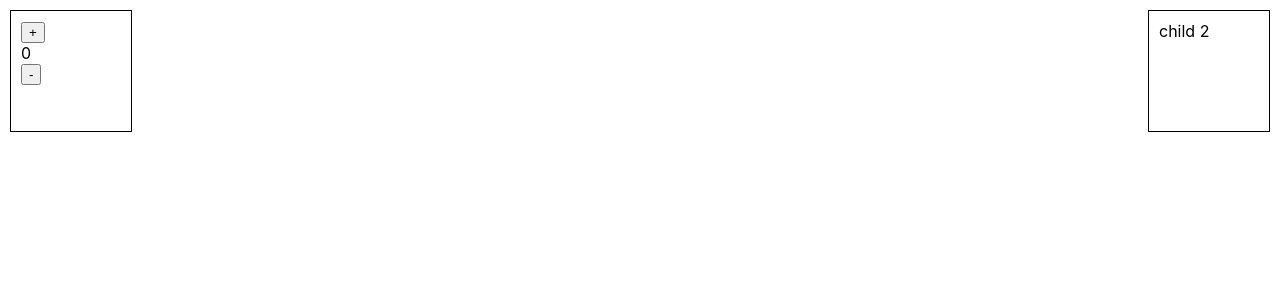
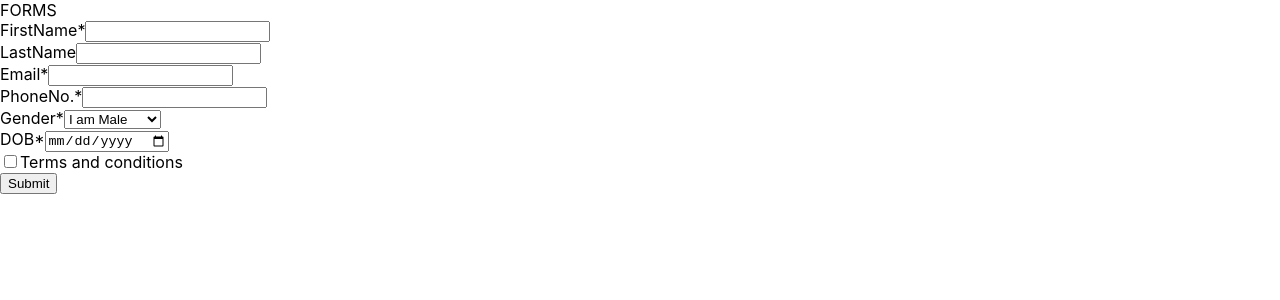
Before and after one commit to thakurutkarsh22/react-oct-fsd, a React (Create React App) app: page / in a window 1280 px wide. Shown: the top 300 px of the page. Built offline with nearby package versions, Linux system fonts and the light colour scheme.

Commit message:
forms basics

```diff
--- a/src/App.js
+++ b/src/App.js
@@ -9,6 +9,7 @@ import Hello from "./ClassComponentIntro/IncDecClassComponent"
 import MultipleState from "./MultipleState/MultipleState"
 import ParentCommunicatioin from "./Communication/ChildToParent/Parent"
 import Parent from "./Communication/ChildTOChild/parent"
+import Forms from "./Forms/Froms"
 
 
 
@@ -121,7 +122,13 @@ function App() {
 
             {/* child to child Communication  */}
 
-            <Parent />
+            {/* <Parent /> */}
+
+
+
+            {/* FORMS */}
+
+            <Forms />
 
 
         </>
--- a/src/Communication/ChildTOChild/parent.js
+++ b/src/Communication/ChildTOChild/parent.js
@@ -18,7 +18,7 @@ function Parent() {
         <>
             <div className={styles.parentContainer}>
                 <Child1 child1CommunicationHandler={child1CommunicationHandler} />
-
+                    I am parent
                 <Child2 isIncOrDec={info}/>
             </div>
 
--- /dev/null
+++ b/src/Forms/Froms.js
@@ -0,0 +1,113 @@
+import { useState } from "react"
+
+
+function Forms() {
+
+    const defaultValOfForm = {
+        firstName: "",
+        lastName: "",
+        email: "",
+        phone:"",
+        gender: "",
+        dob: "",
+        tnc: false
+    }
+
+    const [formState, setFormState] = useState(defaultValOfForm ) // saving the latest values in Obj -> send this Data to Server.
+
+
+    // formState.email = "12" // mutation // this will create SIde effects
+
+    console.log(formState, "formState log")
+
+    const onFormSubmition = () => {
+        // Send this formState to your Server.....
+
+
+        // fetch("server" ,formState) // post // sideeffect -> useEffect
+    }
+
+    const changehandler = (event, key) => {
+        const value = event.target.value
+        console.log(value, key, "key value pair")
+
+        console.log("form state debug", formState)
+        setFormState((oldFormValue) => {
+            return {
+                ...oldFormValue,
+                [key]: value,
+            }
+        })
+
+        // setFormVal()
+    }
+
+
+    function ValidateTheForm(value, key) {
+
+    }
+
+
+
+    return (
+        <>
+        FORMS
+            <form onSubmit={onFormSubmition}>
+                <label>FirstName*</label>
+                <input onChange={(event) => {changehandler(event, "firstName")}} type="text"></input>
+                <br />
+
+                <label>LastName</label>
+                <input onChange={(event) => {changehandler(event, "lastName")}} type="text"></input>
+
+                <br />
+
+
+                <label>Email*</label>
+                <input onChange={(event) => {changehandler(event, "email")}} type="text"></input>
+
+                <br />
+
+
+                <label>PhoneNo.*</label>
+                <input onChange={(event) => {changehandler(event, "phone")}} type="number"></input>
+
+                <br />
+
+                <label>Gender*</label>
+                <select onChange={(event) => {changehandler(event, "gender")}}>
+                    <option value={1}>I am Male</option>
+                    <option value={2}>I am Female</option>
+                </select>
+
+                <br />
+
+                <label>DOB*</label>
+                <input onChange={(event) => {changehandler(event, "dob")}} type="date" />
+
+                <br />
+
+
+                <input onChange={(event) => {changehandler(event, "tnc")}}  checked={formState.tnc} type="checkbox" />
+
+                <label>Terms and conditions</label>
+                <br />
+
+                <input type="submit" />
+            </form>
+
+        </>
+    )
+
+}
+
+export default Forms;
+
+
+// Forms -> How To manage states
+// Error State ->
+// Touch State in Form ->
+// validation ->
+
+
+// Class Components ->
```
